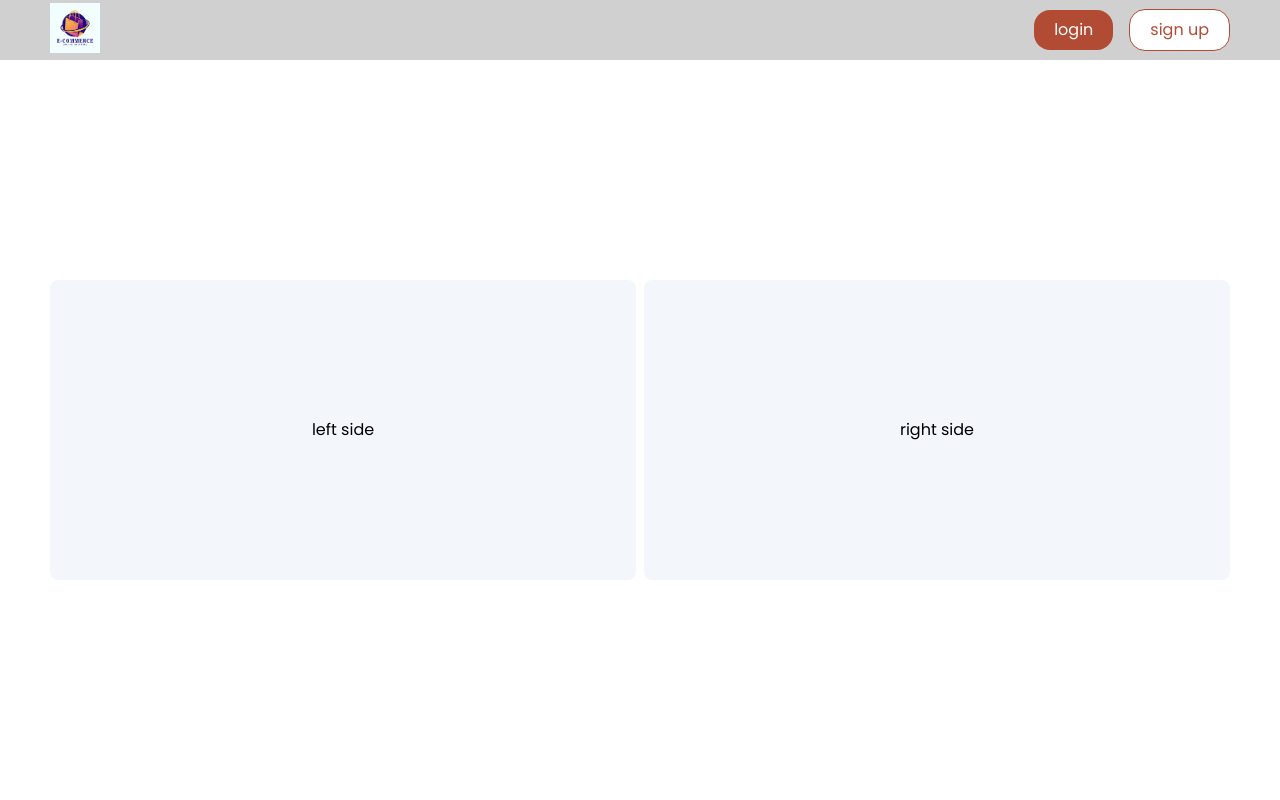
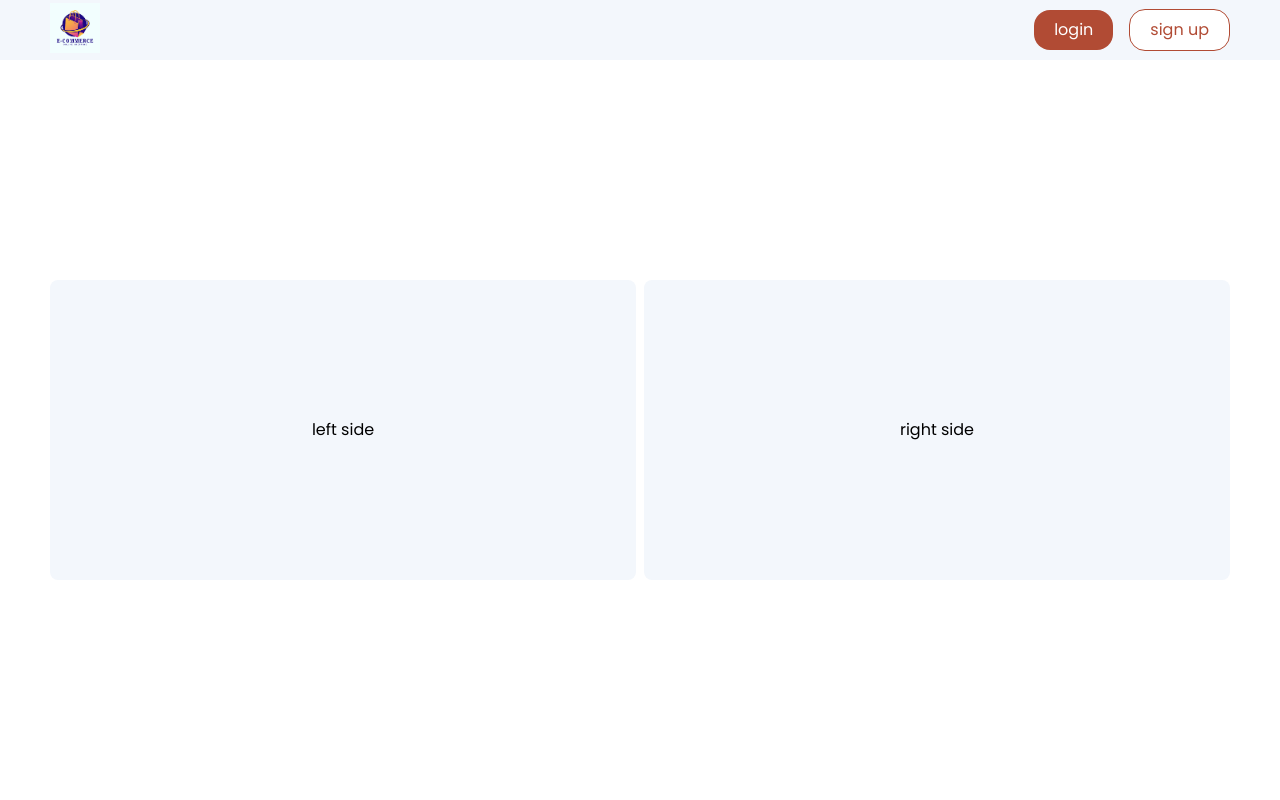
Before and after one commit to rishabhkhade/jungleboosh-frontend, a React (Create React App) app: page / in a window 1280 px wide. Shown: the top 800 px of the page. Built offline with nearby package versions, Linux system fonts and the light colour scheme.

Commit message:
header color

```diff
--- a/src/component/header/Header.scss
+++ b/src/component/header/Header.scss
@@ -1,7 +1,7 @@
 .header-parent {
     width: 100%;
     background-color: var(--white);
-    background: var(--lightgrey);
+    background: var(--bg-color);
     padding: 10px;
     height: 60px;
     position: fixed;
```
